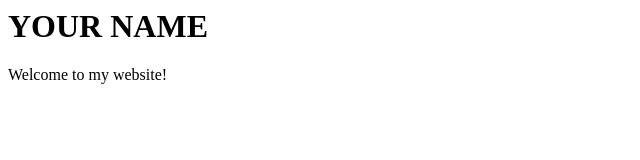
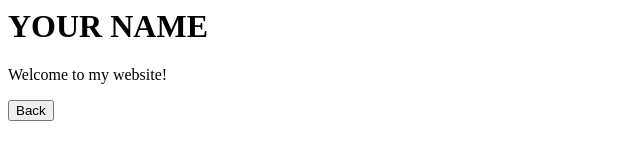
Before and after one commit to tiagomgrodrigues/page1, a plain HTML site: page index.html in a window 1280 px wide. Shown: the whole page, without its empty margins (0-640 px from the left). Drawn offline with Linux system fonts and the light colour scheme.

Commit message:
Update index.html

```diff
--- a/index.html
+++ b/index.html
@@ -3,6 +3,7 @@
 <body>
   <h1>YOUR NAME</h1>
   <p>Welcome to my website!</p>
+  <a href="https://tiagomgrodrigues.github.io/"><button>Back</button></a>
 </body>
 
 </html>
```
